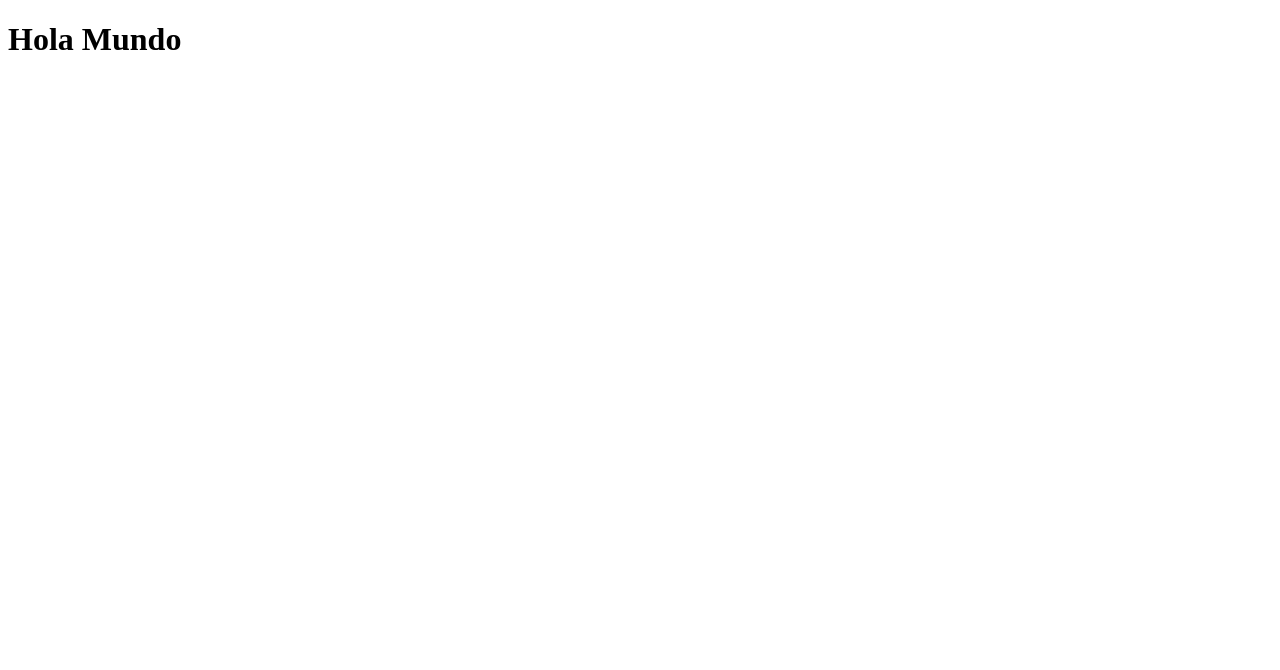
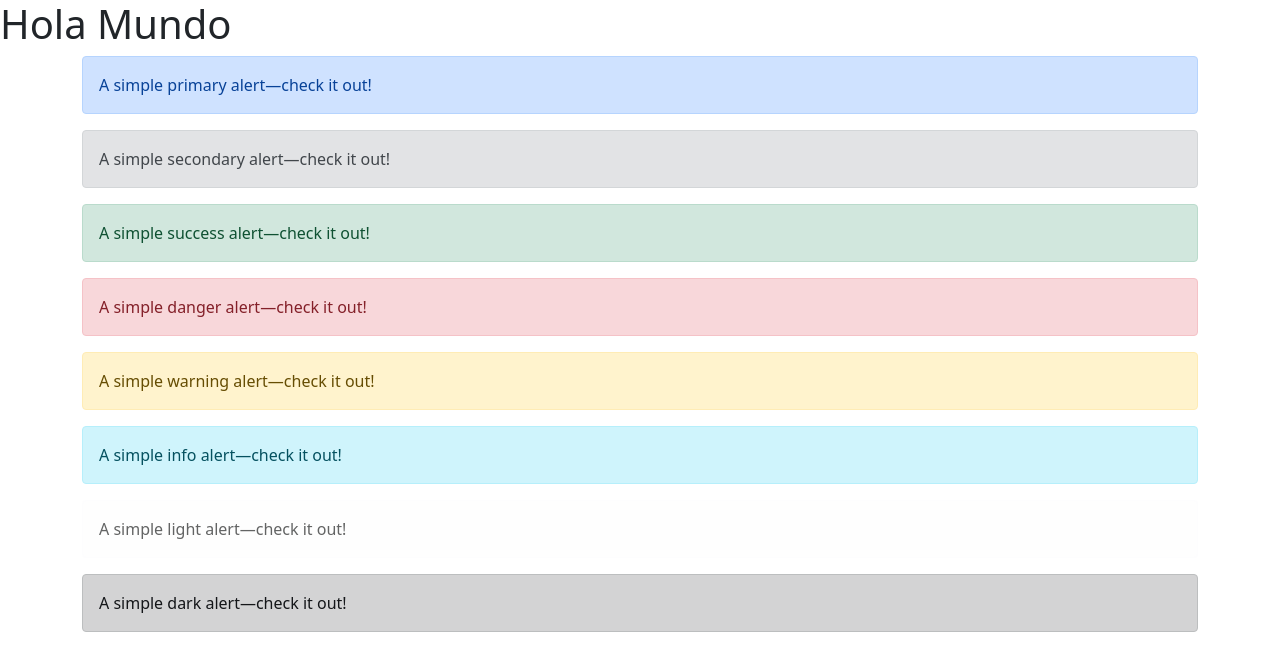
Before and after one commit to Ricardoysk/taller-2022, a plain HTML site: page index.html in a window 1280 px wide. Drawn offline with nearby package versions, Linux system fonts and the light colour scheme.

Commit message:
Actualizacion de rama develop

```diff
--- a/index.html
+++ b/index.html
@@ -4,11 +4,37 @@
     <meta charset="UTF-8">
     <meta http-equiv="X-UA-Compatible" content="IE=edge">
     <meta name="viewport" content="width=device-width, initial-scale=1.0">
+    <link href="https://cdn.jsdelivr.net/npm/bootstrap@5.1.3/dist/css/bootstrap.min.css" rel="stylesheet" integrity="sha384-1BmE4kWBq78iYhFldvKuhfTAU6auU8tT94WrHftjDbrCEXSU1oBoqyl2QvZ6jIW3" crossorigin="anonymous">
     <title>Hola Mundo</title>
 </head>
 <body>
 
     <h1>Hola Mundo</h1>
-
+    <div class="container">
+    <div class="alert alert-primary" role="alert">
+        A simple primary alert—check it out!
+      </div>
+      <div class="alert alert-secondary" role="alert">
+        A simple secondary alert—check it out!
+      </div>
+      <div class="alert alert-success" role="alert">
+        A simple success alert—check it out!
+      </div>
+      <div class="alert alert-danger" role="alert">
+        A simple danger alert—check it out!
+      </div>
+      <div class="alert alert-warning" role="alert">
+        A simple warning alert—check it out!
+      </div>
+      <div class="alert alert-info" role="alert">
+        A simple info alert—check it out!
+      </div>
+      <div class="alert alert-light" role="alert">
+        A simple light alert—check it out!
+      </div>
+      <div class="alert alert-dark" role="alert">
+        A simple dark alert—check it out!
+      </div>
+    </div>
 </body>
 </html>
```
